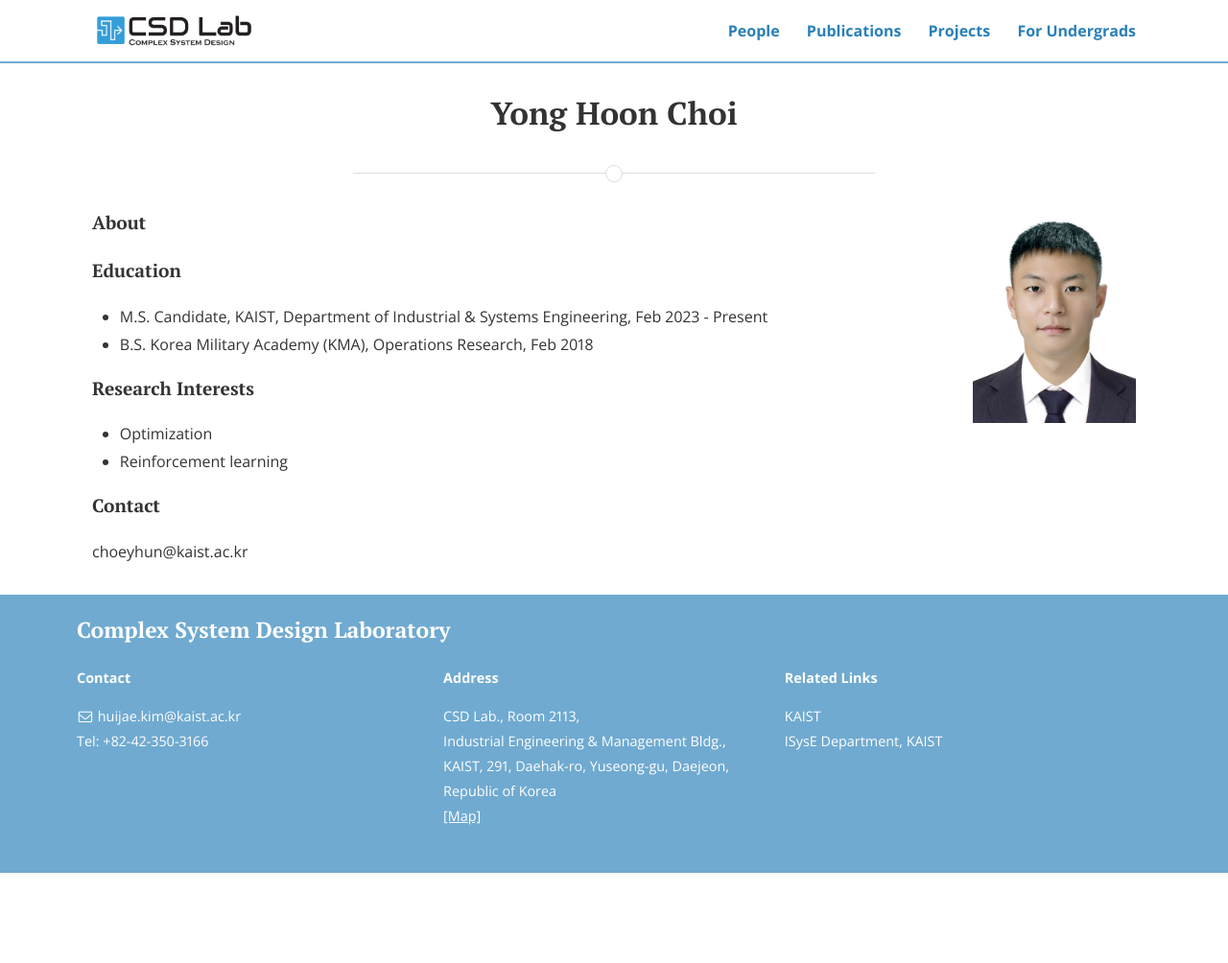
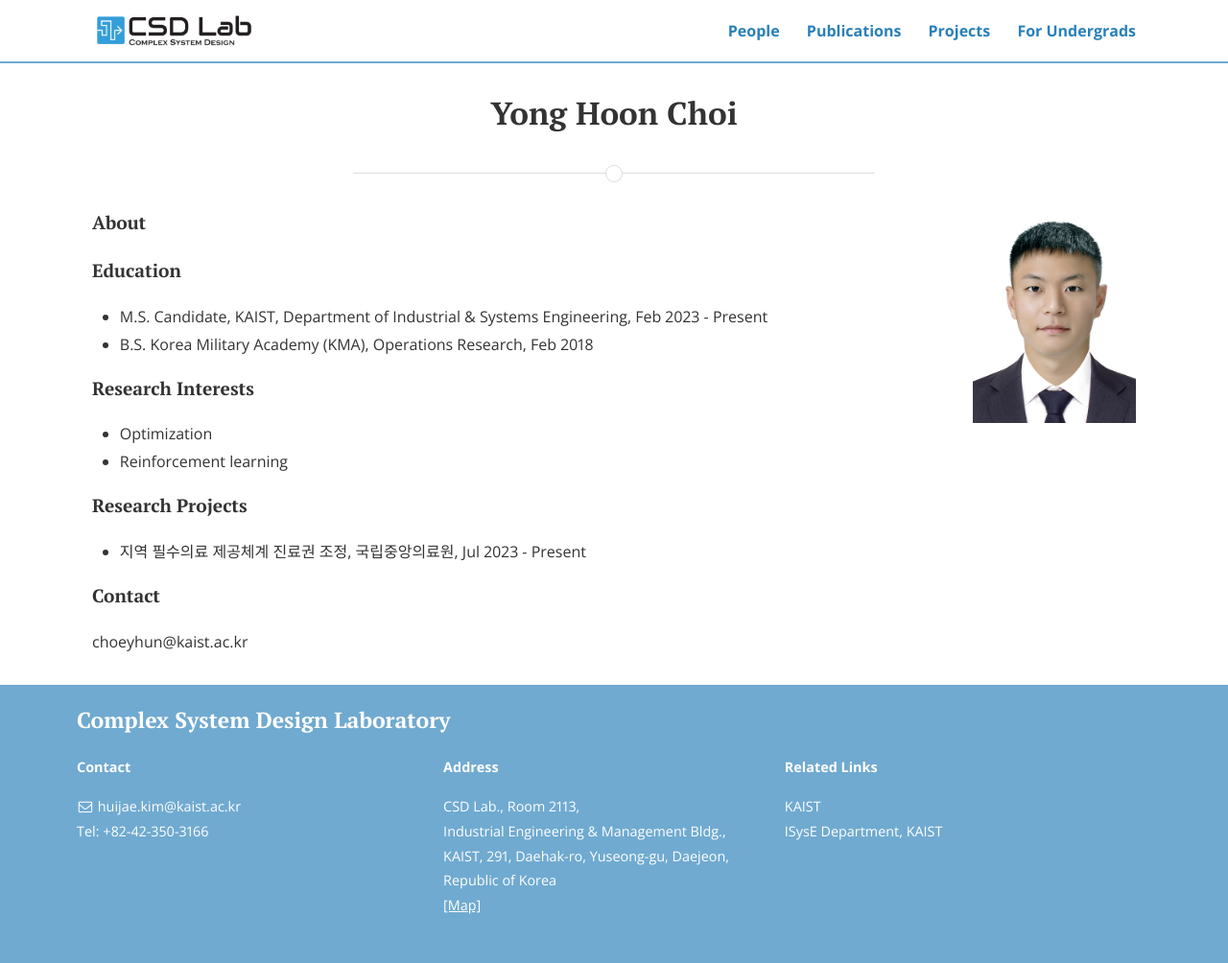
Before and after one commit to CSDlab-KAIST/csdlab-kaist.github.io, a Jekyll site: the page built from people/yonghoon.html, in a window 1280 px wide. Shown: the whole page at 96% size. Built offline with Jekyll 4.4.1, drawn with Linux system fonts in a browser that asks for light colours; nearby versions of some CDN libraries; before the commit the page ends 910 px from its top, so only the background shows below that.

Commit message:
Update yonghoon.html

```diff
--- a/people/yonghoon.html
+++ b/people/yonghoon.html
@@ -26,6 +26,11 @@ title: Yong Hoon Choi
   <li>Reinforcement learning</li>
 </ul>
 
+<h4>Research Projects</h4>
+<ul>
+  <li>지역 필수의료 제공체계 진료권 조정, 국립중앙의료원, Jul 2023 - Present</li>
+</ul>
+
 
 <h4>Contact</h4>
 <p>choeyhun@kaist.ac.kr</p>
```
